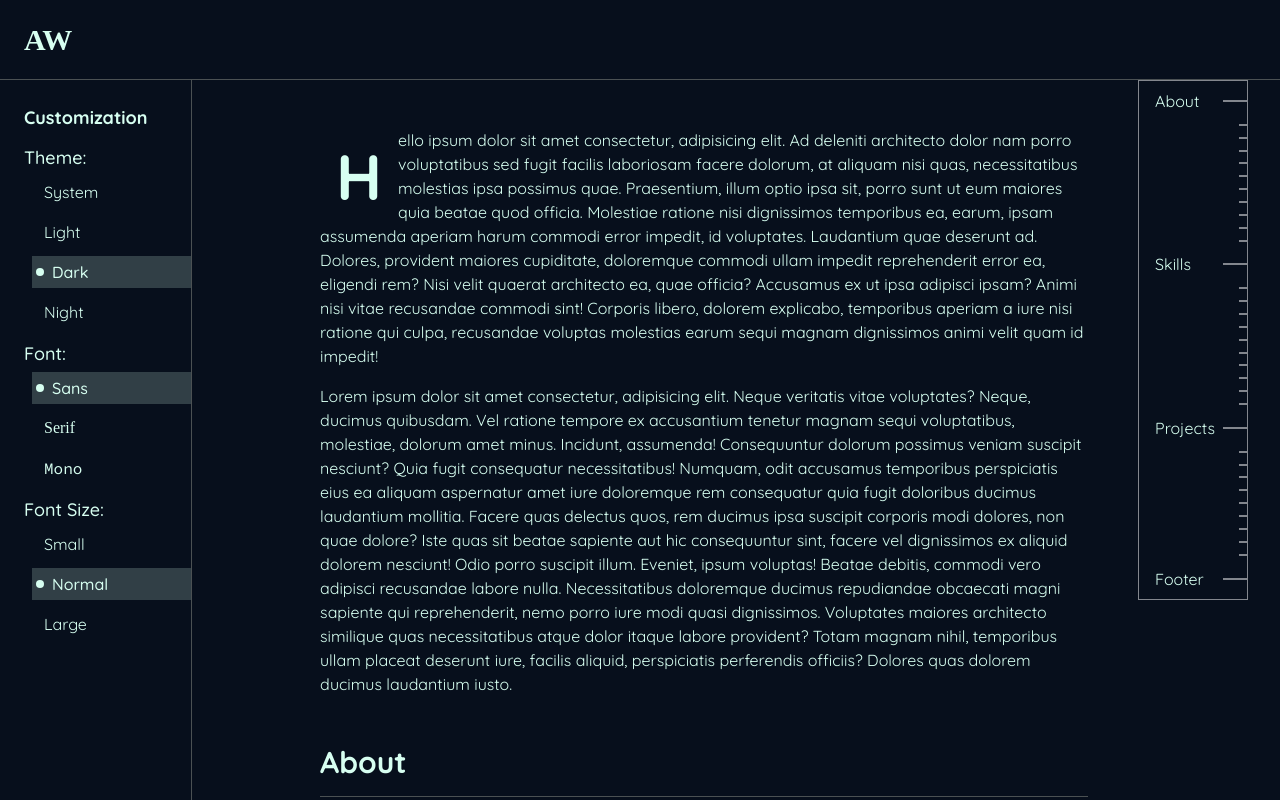
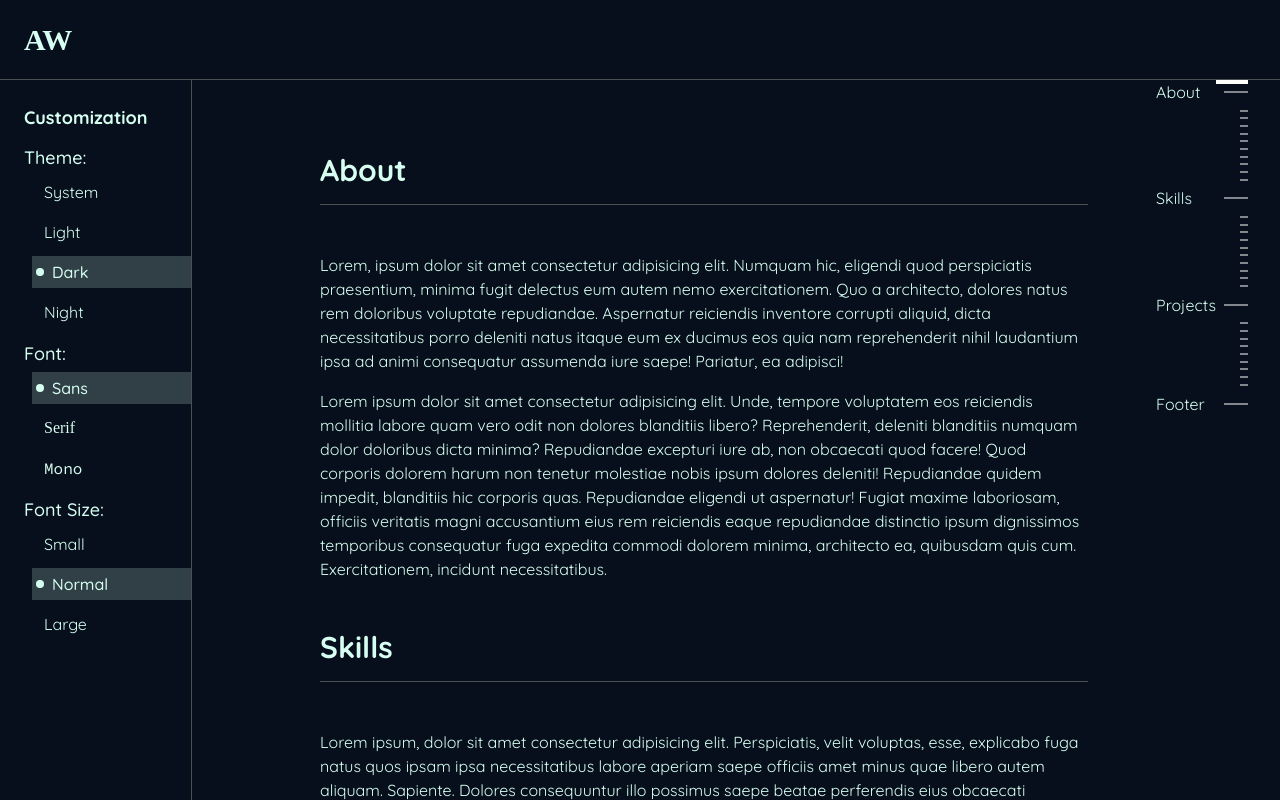
Before and after one commit to AtanasovCode/atanasov-wiki, a React (Vite) app: page / in a window 1280 px wide. Shown: the top 800 px of the page. Built offline with nearby package versions, Linux system fonts and the light colour scheme; a web font is replaced by a local one.

Commit message:
add line tracker for ruler navigation

```diff
--- a/src/components/main/MainBody.tsx
+++ b/src/components/main/MainBody.tsx
@@ -1,4 +1,3 @@
-import Paragraph from "../text-elements/Paragraph";
 import Heading from "../text-elements/Heading";
 
 import { myInfo } from "../../articles/MyInfo";
@@ -8,21 +7,8 @@ const MainBody = () => {
     return (
         <div
             className="
-                w-3xl py-12 text-body animate-slide-into-view"
+                w-3xl py-6 text-body animate-slide-into-view"
         >
-            <Paragraph firstLetter>
-                Hello ipsum dolor sit amet consectetur, adipisicing elit. Ad deleniti architecto dolor nam porro voluptatibus sed fugit facilis laboriosam facere dolorum, at aliquam nisi quas, necessitatibus molestias ipsa possimus quae.
-                Praesentium, illum optio ipsa sit, porro sunt ut eum maiores quia beatae quod officia. Molestiae ratione nisi dignissimos temporibus ea, earum, ipsam assumenda aperiam harum commodi error impedit, id voluptates.
-                Laudantium quae deserunt ad. Dolores, provident maiores cupiditate, doloremque commodi ullam impedit reprehenderit error ea, eligendi rem? Nisi velit quaerat architecto ea, quae officia? Accusamus ex ut ipsa adipisci ipsam?
-                Animi nisi vitae recusandae commodi sint! Corporis libero, dolorem explicabo, temporibus aperiam a iure nisi ratione qui culpa, recusandae voluptas molestias earum sequi magnam dignissimos animi velit quam id impedit!
-            </Paragraph>
-            <Paragraph>
-                Lorem ipsum dolor sit amet consectetur, adipisicing elit. Neque veritatis vitae voluptates? Neque, ducimus quibusdam. Vel ratione tempore ex accusantium tenetur magnam sequi voluptatibus, molestiae, dolorum amet minus. Incidunt, assumenda!
-                Consequuntur dolorum possimus veniam suscipit nesciunt? Quia fugit consequatur necessitatibus! Numquam, odit accusamus temporibus perspiciatis eius ea aliquam aspernatur amet iure doloremque rem consequatur quia fugit doloribus ducimus laudantium mollitia.
-                Facere quas delectus quos, rem ducimus ipsa suscipit corporis modi dolores, non quae dolore? Iste quas sit beatae sapiente aut hic consequuntur sint, facere vel dignissimos ex aliquid dolorem nesciunt!
-                Odio porro suscipit illum. Eveniet, ipsum voluptas! Beatae debitis, commodi vero adipisci recusandae labore nulla. Necessitatibus doloremque ducimus repudiandae obcaecati magni sapiente qui reprehenderit, nemo porro iure modi quasi dignissimos.
-                Voluptates maiores architecto similique quas necessitatibus atque dolor itaque labore provident? Totam magnam nihil, temporibus ullam placeat deserunt iure, facilis aliquid, perspiciatis perferendis officiis? Dolores quas dolorem ducimus laudantium iusto.
-            </Paragraph>
             {
                 myInfo.map((data) => {
                     return (
--- a/src/components/navigation/NavigationPanel.tsx
+++ b/src/components/navigation/NavigationPanel.tsx
@@ -1,3 +1,4 @@
+import { useEffect, useState } from "react"
 import { useWikiStore } from "../../useWikiStore"
 
 import RulerLines from "./RulerLines"
@@ -13,8 +14,7 @@ interface NavigationPanelProps {
 }
 
 
-const HEIGHT_RATIO: number = 4
-
+const HEIGHT_RATIO: number = 4.5
 
 const NavigationPanel = ({
     sections
@@ -22,14 +22,31 @@ const NavigationPanel = ({
 
     const { websiteHeight } = useWikiStore()
 
+    const [rulerScrollPosition, setRulerScrollPosition] = useState<number>(0)
+
     const panelHeight = websiteHeight / HEIGHT_RATIO
+
+    document.addEventListener("scroll", () => {
+        const scrollPercentage: number = window.scrollY
+            / (document.documentElement.scrollHeight - window.innerHeight);
+
+        setRulerScrollPosition(scrollPercentage * panelHeight)
+
+    })
+
 
     return (
         <div
-            className={`mr-8 sticky top-2 border border-white/50`}
+            className={`mr-8 sticky top-2 transition-all duration-500`}
             style={{ height: `${panelHeight}px` }}
         >
             <RulerLines sections={sections} />
+            <div
+                className="w-8 h-1 bg-white absolute right-0"
+                style={{ top: `${rulerScrollPosition}px` }}
+            >
+                {/* Line that tracks current position of the page on the ruler  */}
+            </div>
         </div >
     );
 }
--- a/src/components/navigation/RulerLines.tsx
+++ b/src/components/navigation/RulerLines.tsx
@@ -45,7 +45,7 @@ const RulerLines = ({
     }
 
     return (
-        <div className="h-full flex flex-col items-end justify-between pl-4 py-2">
+        <div className="h-full flex flex-col items-end justify-between pl-4">
             {lines}
         </div>
     );
--- /dev/null
+++ b/src/types/sectionTypes.ts
@@ -0,0 +1,5 @@
+export interface SectionProps {
+    id: string
+    title: string
+    content: React.ReactNode
+}
```
